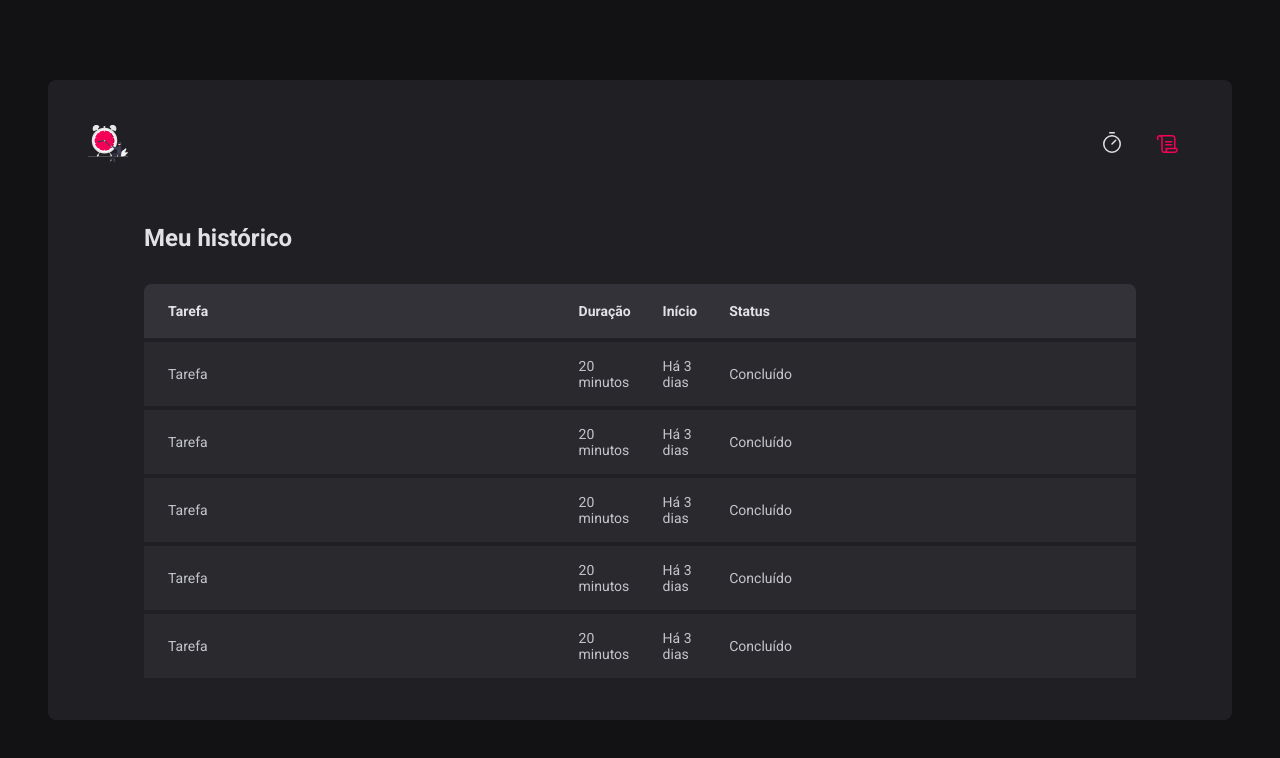
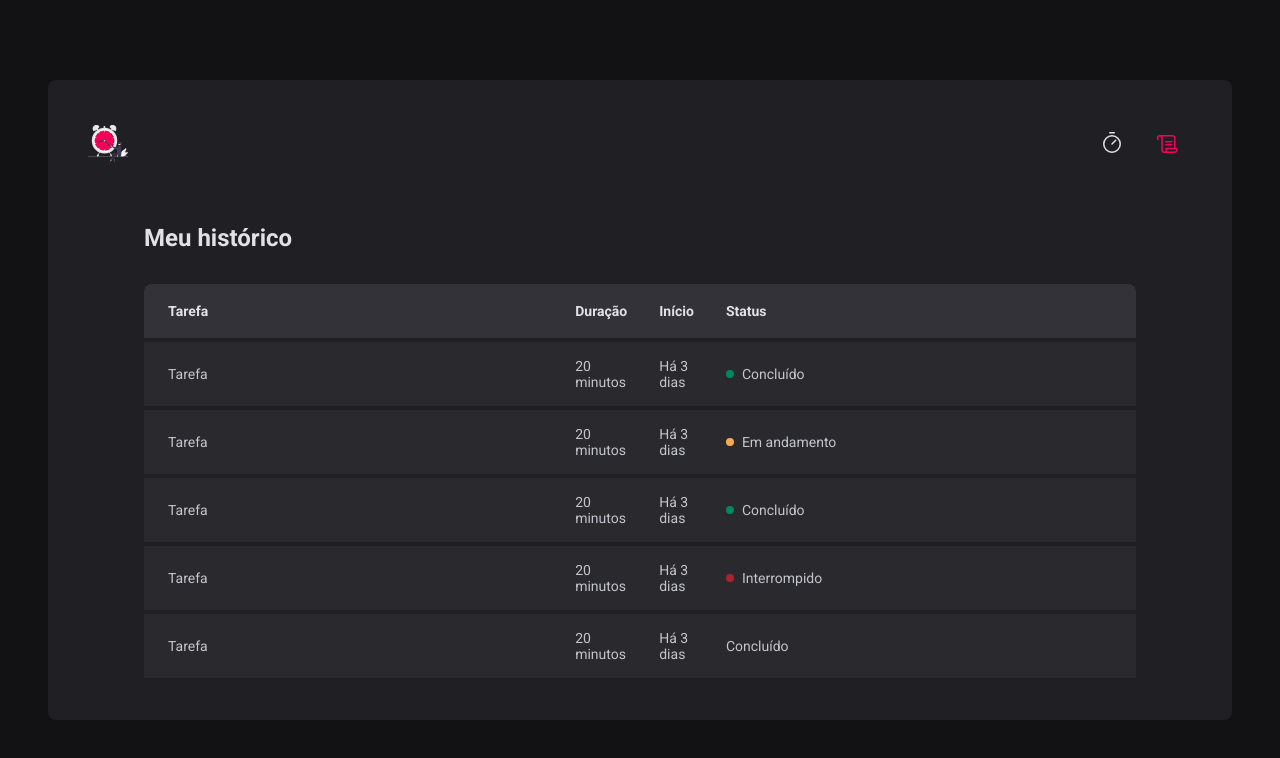
Before and after one commit to tostesdaniel/PomoTask, a React (Vite) app: page /history in a window 1280 px wide. Shown: the top 758 px of the page. Built offline with nearby package versions, Linux system fonts and the light colour scheme.

Commit message:
feat: use Status styled component

```diff
--- a/src/pages/History/index.tsx
+++ b/src/pages/History/index.tsx
@@ -1,4 +1,4 @@
-import { HistoryContainer, HistoryList } from "./styles";
+import { HistoryContainer, HistoryList, Status } from "./styles";
 
 export default function History() {
   return (
@@ -20,25 +20,33 @@
               <td>Tarefa</td>
               <td>20 minutos</td>
               <td>Há 3 dias</td>
-              <td>Concluído</td>
+              <td>
+                <Status $statusColor="green">Concluído</Status>
+              </td>
             </tr>
             <tr>
               <td>Tarefa</td>
               <td>20 minutos</td>
               <td>Há 3 dias</td>
-              <td>Concluído</td>
+              <td>
+                <Status $statusColor="yellow">Em andamento</Status>
+              </td>
             </tr>
             <tr>
               <td>Tarefa</td>
               <td>20 minutos</td>
               <td>Há 3 dias</td>
-              <td>Concluído</td>
+              <td>
+                <Status $statusColor="green">Concluído</Status>
+              </td>
             </tr>
             <tr>
               <td>Tarefa</td>
               <td>20 minutos</td>
               <td>Há 3 dias</td>
-              <td>Concluído</td>
+              <td>
+                <Status $statusColor="red">Interrompido</Status>
+              </td>
             </tr>
             <tr>
               <td>Tarefa</td>
```
